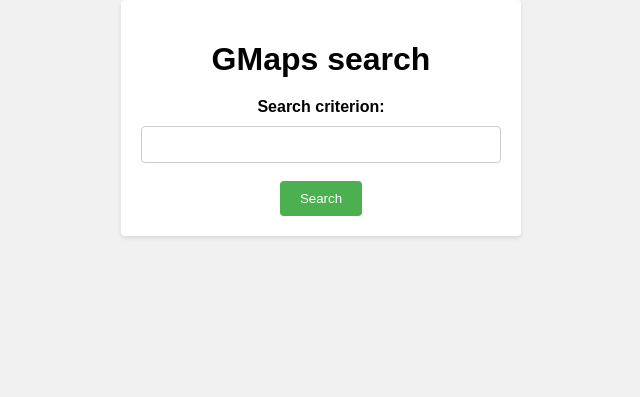
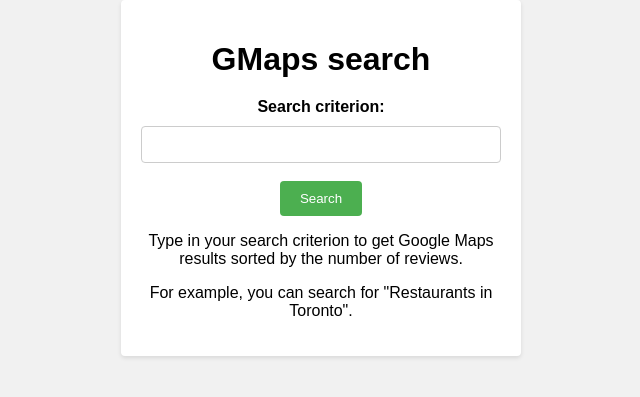
Before and after one commit to h4harsimran/gmaps, a Flask app: page / in a window 1280 px wide. Shown: the top 397 px of the page, without its empty margins (319-959 px from the left). Run offline with Flask 3, Linux system fonts and the light colour scheme.

Commit message:
Update index.html

```diff
--- a/templates/index.html
+++ b/templates/index.html
@@ -169,6 +169,12 @@
             <button type="submit">Search</button>
         </form>
 
+        <!-- Description section -->
+        <div class="description">
+            <p>Type in your search criterion to get Google Maps results sorted by the number of reviews. </p>
+            <p>For example, you can search for "Restaurants in Toronto".</p>
+        </div>
+
         <!-- Loading overlay -->
         <div id="loading-overlay" class="loading-overlay">
             <div class="ring">
```
